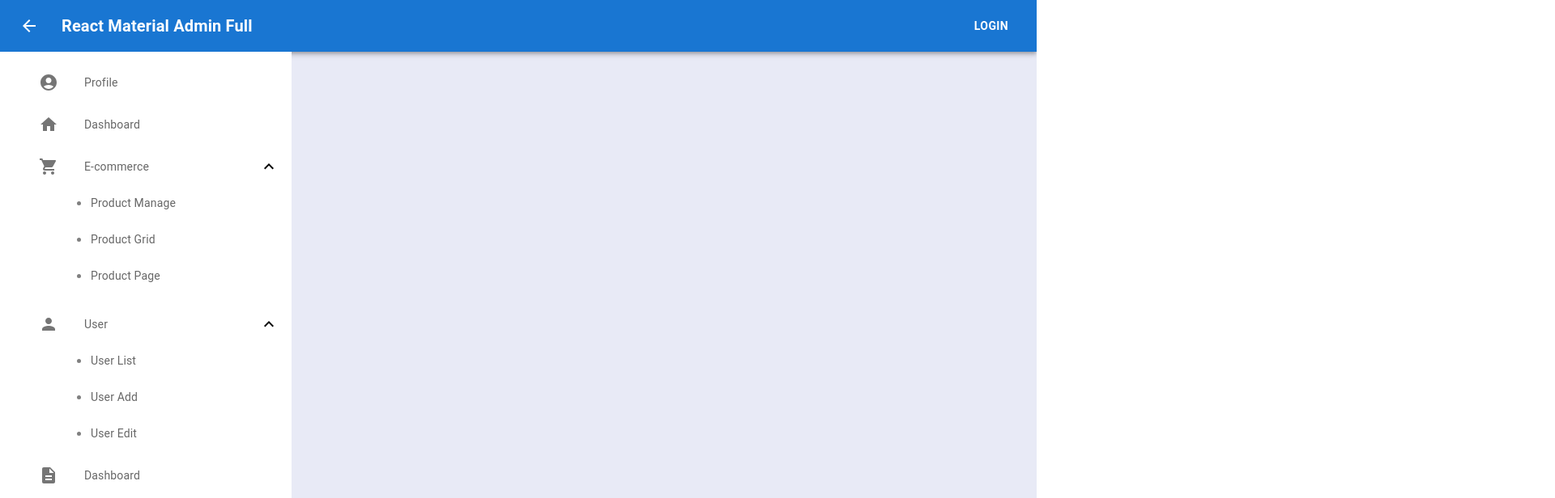
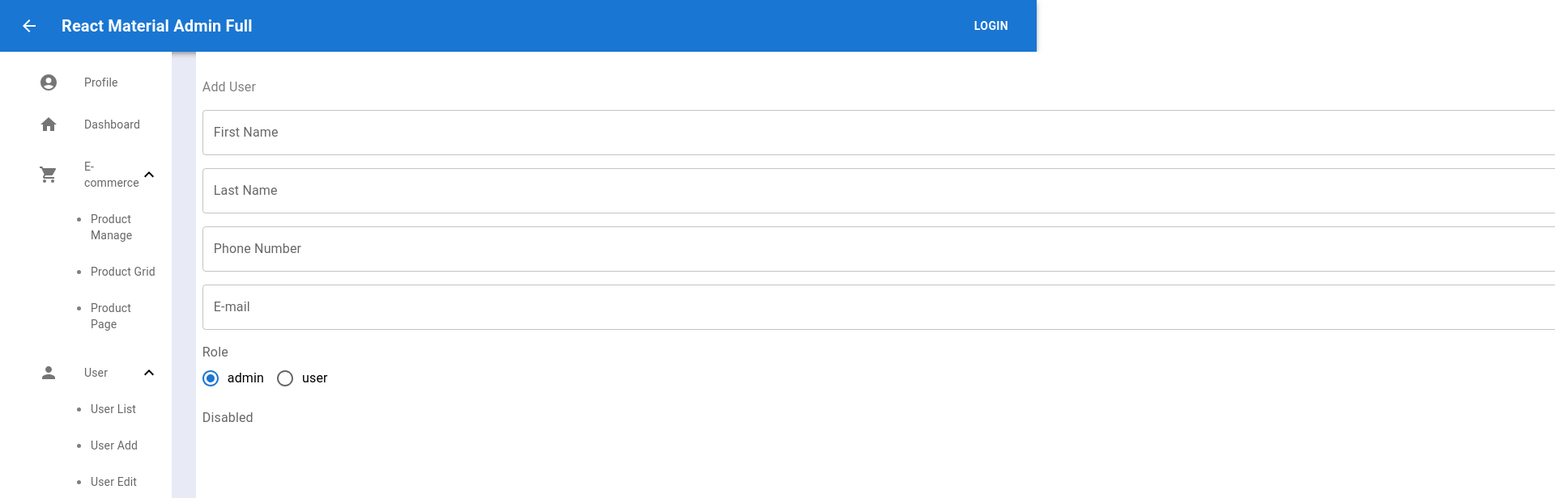
Before and after one commit to Sickoko/admin-panel, a React (Create React App) app in the folder project/fe/: page /addusers in a window 1280 px wide. Shown: the top 616 px of the page at 81% size, 1920 px wide, since content can reach past the window. Built offline with nearby package versions, Linux system fonts and the light colour scheme.

Commit message:
im so slow

```diff
--- a/project/fe/src/App.css
+++ b/project/fe/src/App.css
@@ -27,4 +27,5 @@ hr {
 .side {
   display: flex;
   justify-content: start;
+  gap: 30px;
 }
--- a/project/fe/src/App.js
+++ b/project/fe/src/App.js
@@ -5,15 +5,11 @@ import Sidebar from "./Components/Sidebar";
 import Header from "./Components/Header";
 import Side from "./Components/side";
 import AddUsers from "./Pages/AddUsers";
+import Form from "./Components/Form";
 
 function App() {
   return (
     <div className="App">
-      <Header />
-      <div className="side">
-        <Side />
-      </div>
-
       <Routes>
         <Route path="/users" element={<Users />} />
         <Route path="/addusers" element={<AddUsers />} />
--- a/project/fe/src/Components/Form.jsx
+++ b/project/fe/src/Components/Form.jsx
@@ -1,20 +1,46 @@
 import * as React from "react";
 import Box from "@mui/material/Box";
 import TextField from "@mui/material/TextField";
-
+import { InputAdornment, Typography } from "@mui/material";
+import Radio from "@mui/material/Radio";
+import RadioGroup from "@mui/material/RadioGroup";
+import FormControlLabel from "@mui/material/FormControlLabel";
+import FormControl from "@mui/material/FormControl";
+import FormLabel from "@mui/material/FormLabel";
+import Checkbox from "@mui/material/Checkbox";
 export default function Form() {
   return (
     <Box
       component="form"
+      className="Form"
       sx={{
-        "& > :not(style)": { m: 1, width: "25ch" },
+        "& > :not(style)": { m: 1, ps: 5, width: "170ch" },
+        backgroundColor: "white",
       }}
       noValidate
-      autoComplete="off"
     >
-      <TextField id="outlined-basic" label="Outlined" variant="outlined" />
-      <TextField id="filled-basic" label="Filled" variant="filled" />
-      <TextField id="standard-basic" label="Standard" variant="standard" />
+      <Typography color="gray" sx={{ pt: 3, ps: 3 }}>
+        Add User
+      </Typography>
+      <TextField id="outlined-start-adornment" label="First Name" />
+      <TextField id="outlined-start-adornment" label="Last Name" />
+      <TextField id="outlined-start-adornment" label="Phone Number" />
+      <TextField id="outlined-start-adornment" label="E-mail" />
+      <FormControl>
+        <FormLabel id="demo-radio-buttons-group-label">Role</FormLabel>
+        <RadioGroup
+          row
+          aria-labelledby="demo-radio-buttons-group-label"
+          defaultValue="admin"
+          name="radio-buttons-group"
+        >
+          <FormControlLabel value="admin" control={<Radio />} label="admin" />
+          <FormControlLabel value="user" control={<Radio />} label="user" />
+        </RadioGroup>
+      </FormControl>
+      <FormControl>
+        <FormLabel>Disabled</FormLabel>
+      </FormControl>
     </Box>
   );
 }
--- a/project/fe/src/Pages/AddUsers.jsx
+++ b/project/fe/src/Pages/AddUsers.jsx
@@ -1,9 +1,15 @@
 import Form from "../Components/Form";
-
+import Box from "@mui/material/Box";
+import Header from "../Components/Header";
+import Side from "../Components/side";
 export default function AddUsers() {
   return (
-    <div>
-      <Form />
-    </div>
+    <Box>
+      <Header />
+      <div className="side">
+        <Side />
+        <Form />
+      </div>
+    </Box>
   );
 }
```
